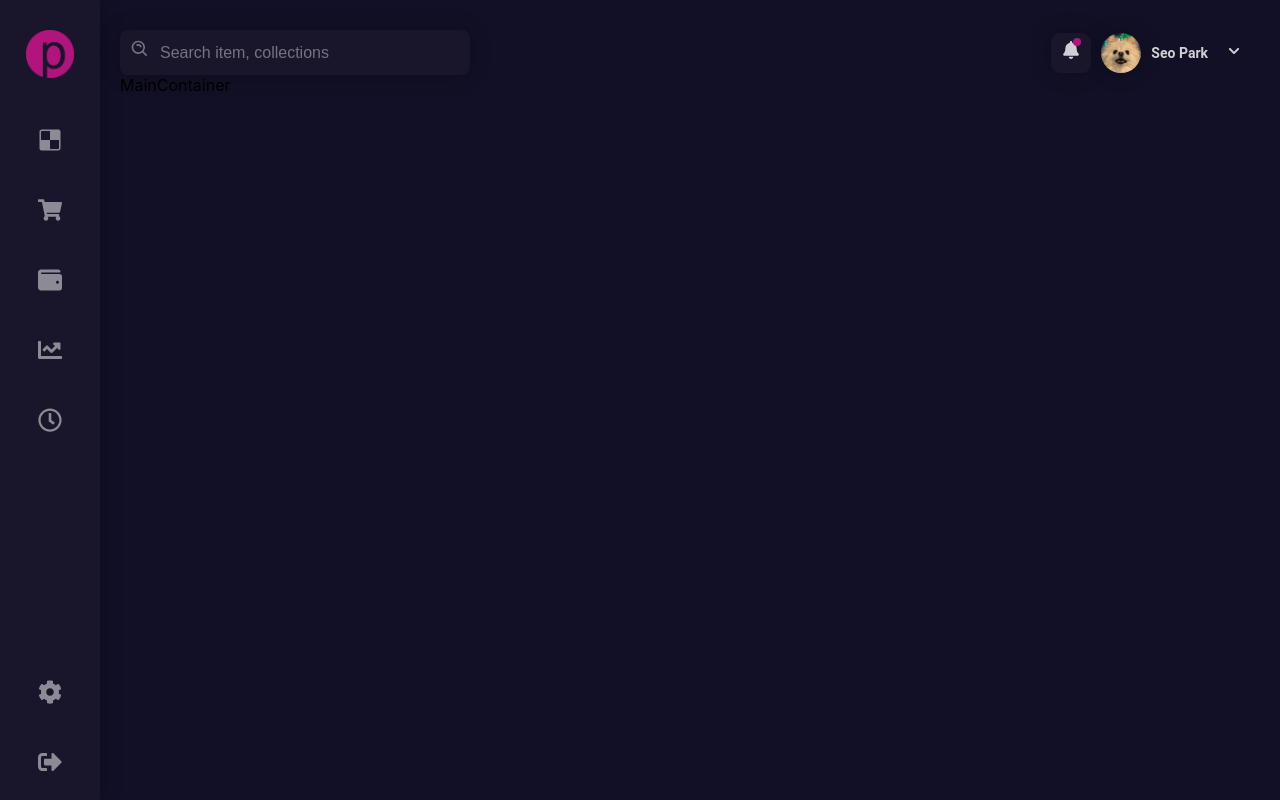
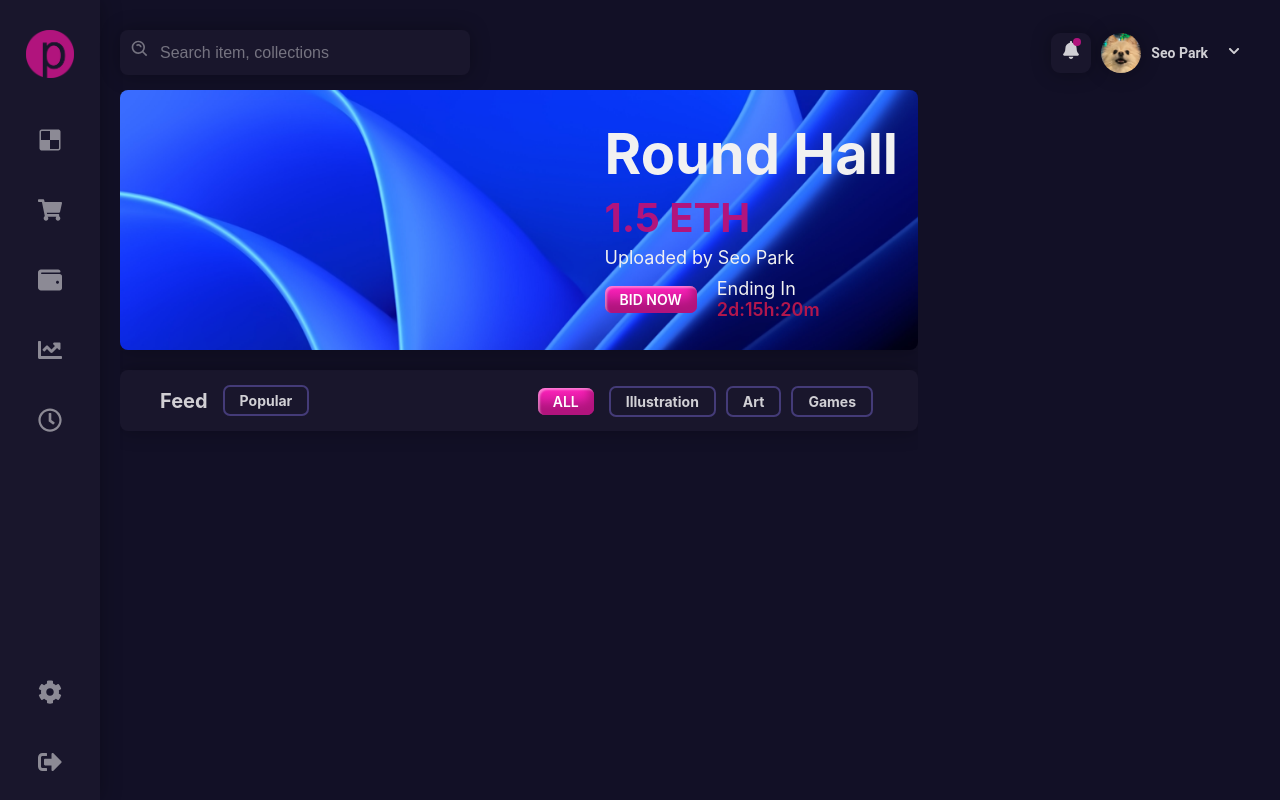
Before and after one commit to seo722/youtube-dashboard, a React (Create React App) app: page / in a window 1280 px wide. Built offline with nearby package versions, Linux system fonts and the light colour scheme.

Commit message:
banner, filters

```diff
--- a/src/Components/Container/MainContainer/index.jsx
+++ b/src/Components/Container/MainContainer/index.jsx
@@ -1,7 +1,55 @@
 import React from "react";
+import {
+  Banner,
+  BIDContainer,
+  LeftContainer,
+  Cards,
+  RightContainer,
+  TextContainer,
+  Wrapper,
+  Button1,
+  Popular,
+  Button2,
+  Filters,
+} from "./styles";
+import BannerPic from "../../../img/1.jpg";
 
 const MainContainer = () => {
-  return <div>MainContainer</div>;
+  return (
+    <Wrapper>
+      <LeftContainer>
+        <Banner pic={BannerPic}>
+          <TextContainer>
+            <h1>Round Hall</h1>
+            <h2>1.5 ETH</h2>
+            <p>Uploaded by Seo Park</p>
+            <BIDContainer>
+              <Button1 href="">BID NOW</Button1>
+              <p>
+                Ending In <span>2d:15h:20m</span>
+              </p>
+            </BIDContainer>
+          </TextContainer>
+        </Banner>
+        <Cards>
+          <Filters>
+            <Popular>
+              <h2>Feed</h2>
+              <Button2>Popular</Button2>
+            </Popular>
+            <div>
+              <Button1>All</Button1>
+              <Button2>Illustration</Button2>
+              <Button2>Art</Button2>
+              <Button2>Games</Button2>
+            </div>
+          </Filters>
+          <main></main>
+        </Cards>
+      </LeftContainer>
+      <RightContainer></RightContainer>
+    </Wrapper>
+  );
 };
 
 export default MainContainer;
--- a/src/Components/Container/MainContainer/styles.jsx
+++ b/src/Components/Container/MainContainer/styles.jsx
@@ -0,0 +1,127 @@
+import styled from "styled-components";
+
+export const Wrapper = styled.div`
+  width: 100%;
+  height: calc(100% - 45px);
+  display: flex;
+  padding-top: 15px;
+`;
+
+export const LeftContainer = styled.div`
+  width: calc(100% - 30%);
+  overflow-y: scroll;
+  transition: all 0.3s cubic-bezier(0.17, 0.81, 0.38, 1.39);
+
+  &::-webkit-scrollbar {
+    display: none;
+  }
+`;
+
+export const Banner = styled.div`
+  height: 260px;
+  background: url(${(props) => props.pic});
+  background-repeat: no-repeat;
+  background-position: center;
+  background-size: cover;
+  border-radius: 0.5em;
+  box-shadow: 0px 0px 20px rgba(0, 0, 0, 0.3);
+  position: relative;
+`;
+
+export const TextContainer = styled.div`
+  position: absolute;
+  right: 20px;
+  bottom: 20px;
+
+  h1 {
+    font-size: 3.5em;
+    color: #f1f1f1;
+    font-weight: 700;
+    margin: 5px 0px;
+  }
+
+  h2 {
+    font-size: 2.5em;
+    color: #b1147d;
+    margin: 5px 0;
+  }
+
+  p {
+    color: #f1f1f1;
+    font-size: 18px;
+    margin: 5px 0;
+  }
+`;
+
+export const BIDContainer = styled.div`
+  display: flex;
+  align-items: center;
+  margin: 5px 0;
+
+  p {
+    margin-left: 10px;
+    span {
+      display: block;
+      color: #b1174d;
+      font-weight: 600;
+    }
+  }
+`;
+
+export const Button1 = styled.a`
+  text-decoration: none;
+  font-size: 14px;
+  color: #fff;
+  font-weight: 600;
+  background: linear-gradient(#ff21bc, #b21783);
+  padding: 5px 15px;
+  border-radius: 0.5em;
+  text-transform: uppercase;
+  box-shadow: inset 2px 2px 2px rgba(255, 255, 255, 0.4),
+    inset -5px -10px 10px #b1147d;
+  margin-right: 10px;
+  cursor: pointer;
+`;
+
+export const Cards = styled.div`
+  background-color: #19162c;
+  padding: 10px;
+  margin-top: 20px;
+  border-radius: 0.5em;
+  box-shadow: 0px 0px 20px rgba(0, 0, 0, 0.3);
+`;
+
+export const Filters = styled.div`
+  display: flex;
+  align-items: center;
+  justify-content: space-between;
+  padding: 5px 30px;
+`;
+
+export const Popular = styled.div`
+  display: flex;
+  align-items: center;
+  h2 {
+    font-size: 20px;
+    font-weight: bold;
+    color: #d1cfd4;
+    margin-right: 10px;
+  }
+`;
+
+export const Button2 = styled.a`
+  text-decoration: none;
+  font-size: 14px;
+  font-weight: bold;
+  color: #d1d0d5;
+  border: 2px solid #443b78;
+  border-radius: 0.5em;
+  padding: 5px 15px;
+  margin: 0px 5px;
+  cursor: pointer;
+`;
+
+//Right container
+export const RightContainer = styled.div`
+  width: calc(100% - 70%);
+`;
```
